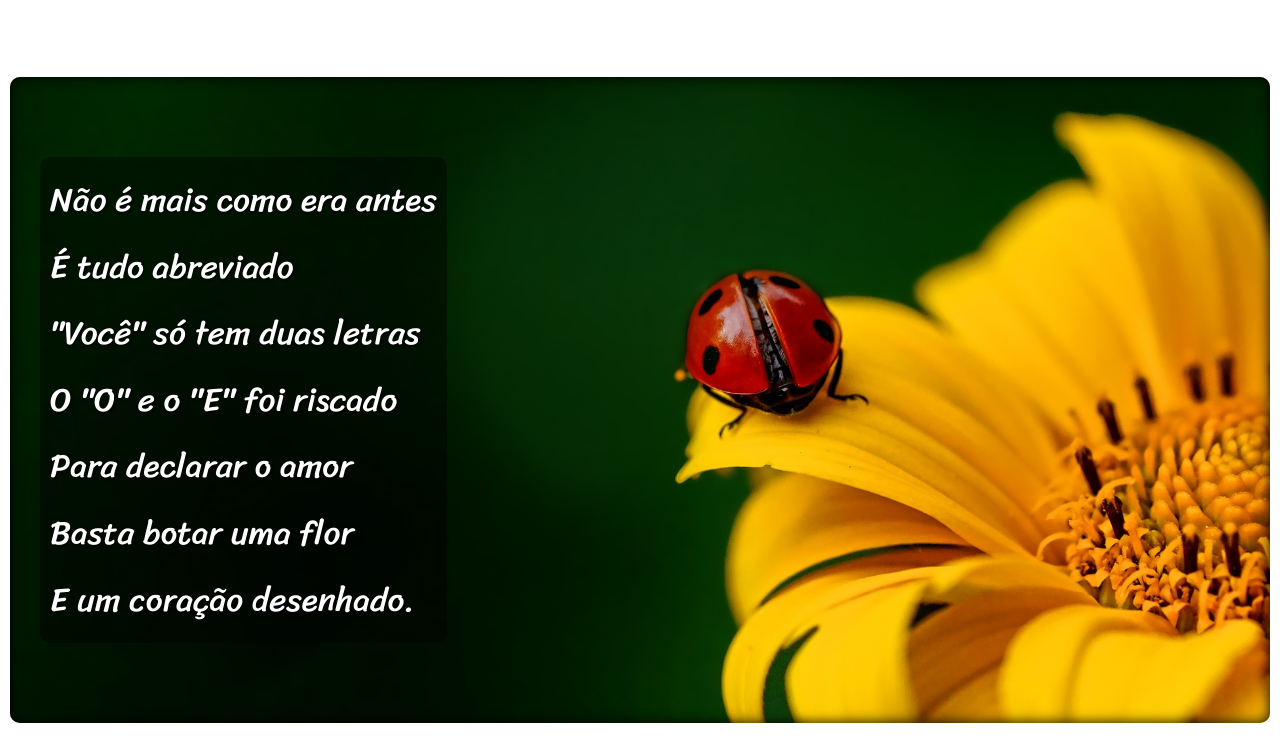
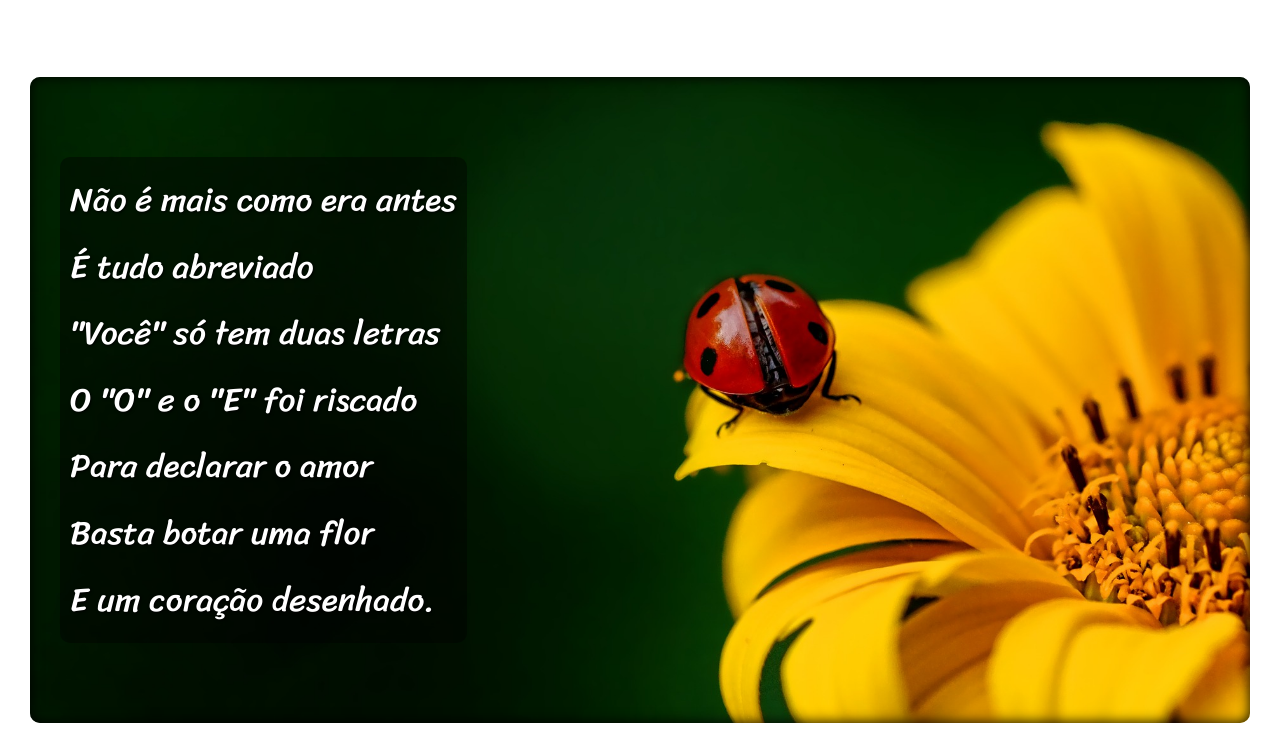
Before and after one commit to LukasAlencar/projetoCordel, a plain HTML site: page index.html in a window 1280 px wide. Shown: the part 858-1600 px from the top of the page. Drawn offline with Linux system fonts and the light colour scheme.

Commit message:
Update style.css

```diff
--- a/style/style.css
+++ b/style/style.css
@@ -31,7 +31,8 @@
     box-shadow: inset 0px 0px 13px 0px black;
     background-attachment: fixed;
     border-radius: 10px;
-    margin: 0px 10px;
+    margin: 0px 30px;
+
 
 }
 
```
